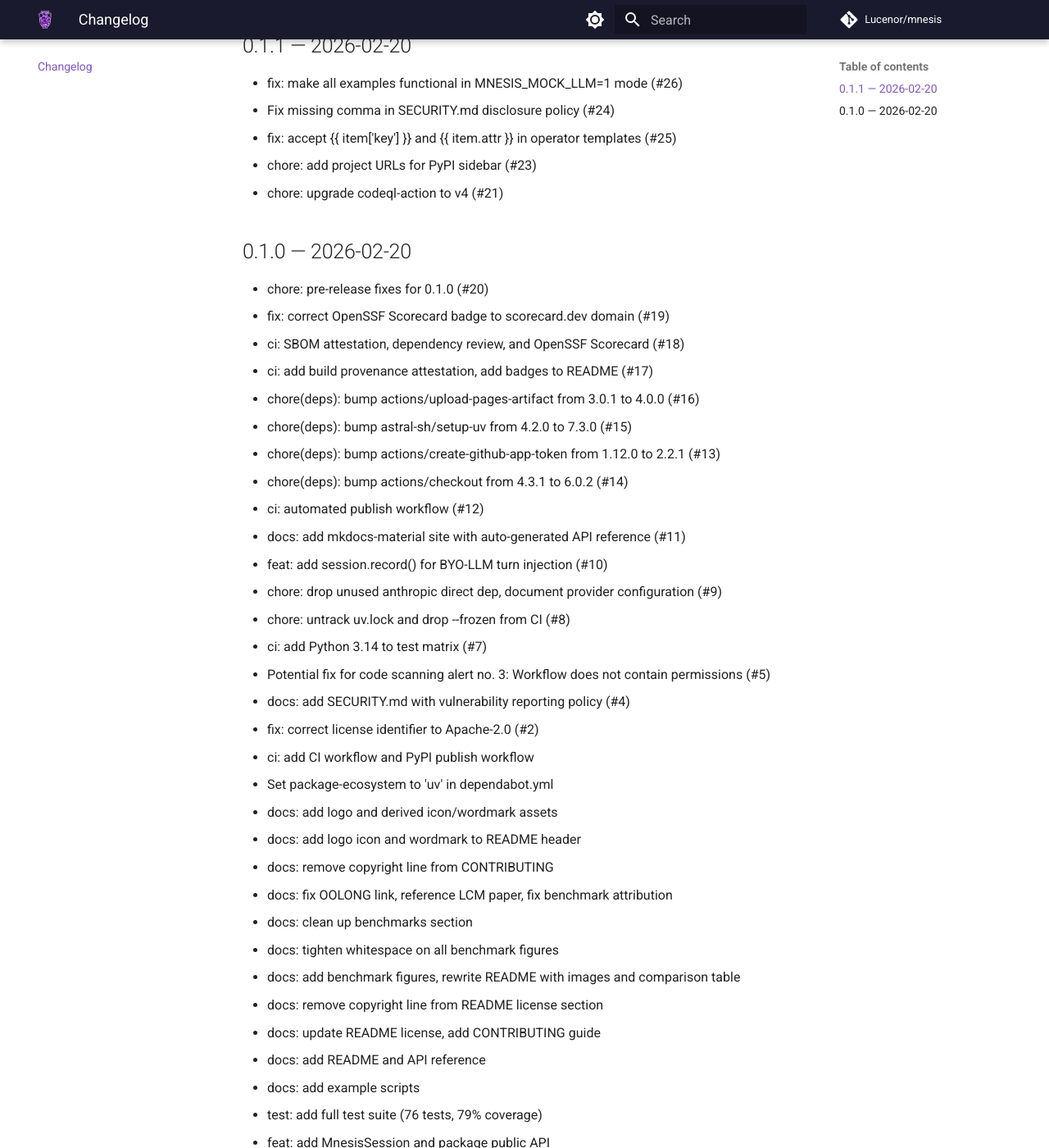
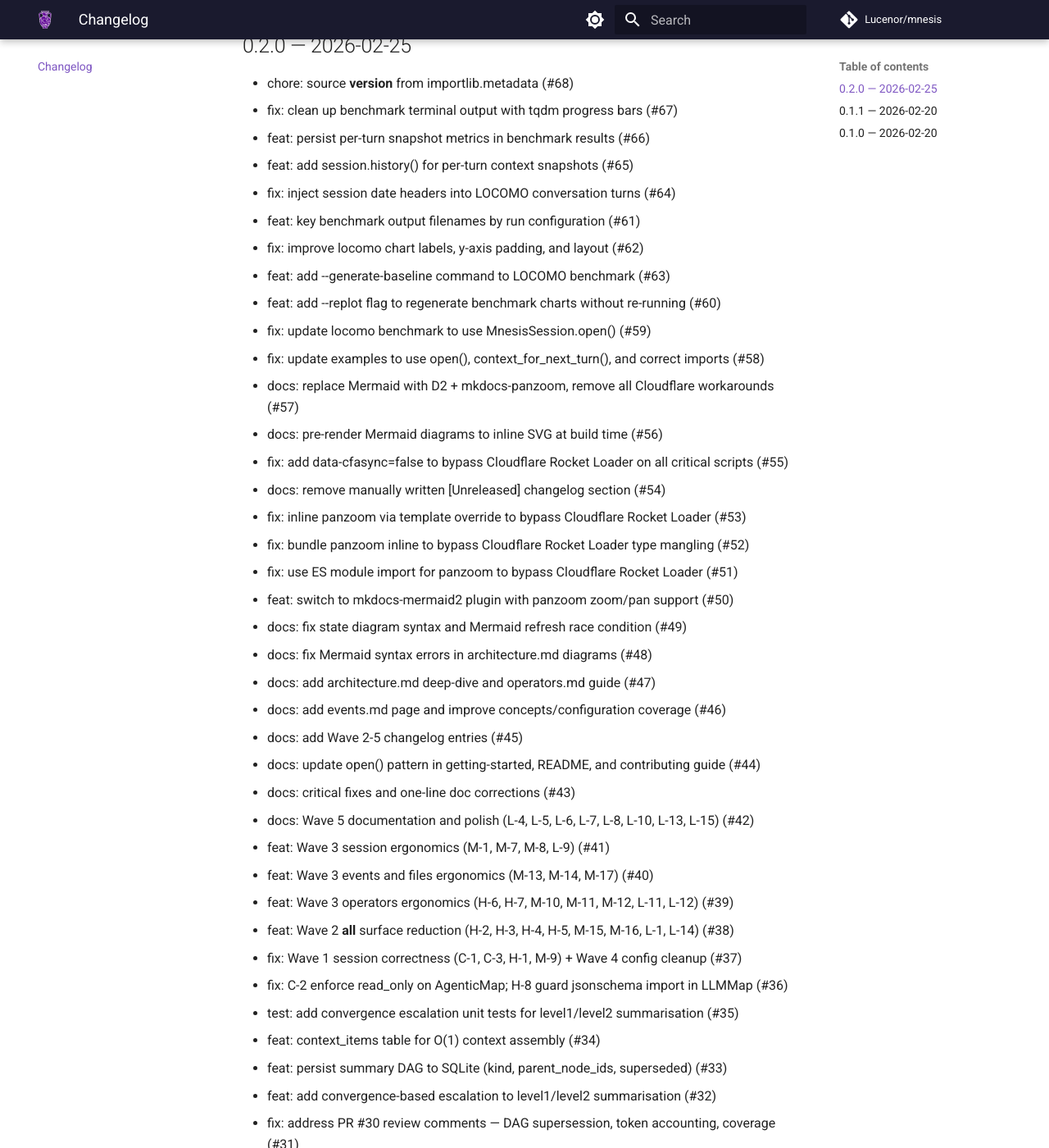
Before and after one commit to Lucenor/mnesis, an MkDocs documentation site: the page built from docs/changelog.md, in a window 1280 px wide and 1400 px high, scrolled down 190 px. Shown: the whole window at 82% size. Built offline with MkDocs 1.6.1 and Material for MkDocs 9.7.7, drawn with Linux system fonts in a browser that asks for light colours; comment, search, counter and statistics services are not loaded; some of the changed text lies outside the part shown.

Commit message:
chore: release 0.2.0

```diff
--- a/docs/changelog.md
+++ b/docs/changelog.md
@@ -1,4 +1,48 @@
 # Changelog
+
+## 0.2.0 — 2026-02-25
+
+- chore: source __version__ from importlib.metadata (#68)
+- fix: clean up benchmark terminal output with tqdm progress bars (#67)
+- feat: persist per-turn snapshot metrics in benchmark results (#66)
+- feat: add session.history() for per-turn context snapshots (#65)
+- fix: inject session date headers into LOCOMO conversation turns (#64)
+- feat: key benchmark output filenames by run configuration (#61)
+- fix: improve locomo chart labels, y-axis padding, and layout (#62)
+- feat: add --generate-baseline command to LOCOMO benchmark (#63)
+- feat: add --replot flag to regenerate benchmark charts without re-running (#60)
+- fix: update locomo benchmark to use MnesisSession.open() (#59)
+- fix: update examples to use open(), context_for_next_turn(), and correct imports (#58)
+- docs: replace Mermaid with D2 + mkdocs-panzoom, remove all Cloudflare workarounds (#57)
+- docs: pre-render Mermaid diagrams to inline SVG at build time (#56)
+- fix: add data-cfasync=false to bypass Cloudflare Rocket Loader on all critical scripts (#55)
+- docs: remove manually written [Unreleased] changelog section (#54)
+- fix: inline panzoom via template override to bypass Cloudflare Rocket Loader (#53)
+- fix: bundle panzoom inline to bypass Cloudflare Rocket Loader type mangling (#52)
+- fix: use ES module import for panzoom to bypass Cloudflare Rocket Loader (#51)
+- feat: switch to mkdocs-mermaid2 plugin with panzoom zoom/pan support (#50)
+- docs: fix state diagram syntax and Mermaid refresh race condition (#49)
+- docs: fix Mermaid syntax errors in architecture.md diagrams (#48)
+- docs: add architecture.md deep-dive and operators.md guide (#47)
+- docs: add events.md page and improve concepts/configuration coverage (#46)
+- docs: add Wave 2-5 changelog entries (#45)
+- docs: update open() pattern in getting-started, README, and contributing guide (#44)
+- docs: critical fixes and one-line doc corrections (#43)
+- docs: Wave 5 documentation and polish (L-4, L-5, L-6, L-7, L-8, L-10, L-13, L-15) (#42)
+- feat: Wave 3 session ergonomics (M-1, M-7, M-8, L-9) (#41)
+- feat: Wave 3 events and files ergonomics (M-13, M-14, M-17) (#40)
+- feat: Wave 3 operators ergonomics (H-6, H-7, M-10, M-11, M-12, L-11, L-12) (#39)
+- feat: Wave 2 __all__ surface reduction (H-2, H-3, H-4, H-5, M-15, M-16, L-1, L-14) (#38)
+- fix: Wave 1 session correctness (C-1, C-3, H-1, M-9) + Wave 4 config cleanup (#37)
+- fix: C-2 enforce read_only on AgenticMap; H-8 guard jsonschema import in LLMMap (#36)
+- test: add convergence escalation unit tests for level1/level2 summarisation (#35)
+- feat: context_items table for O(1) context assembly (#34)
+- feat: persist summary DAG to SQLite (kind, parent_node_ids, superseded) (#33)
+- feat: add convergence-based escalation to level1/level2 summarisation (#32)
+- fix: address PR #30 review comments — DAG supersession, token accounting, coverage (#31)
+- feat: add condensation, file ID propagation, multi-round loop, soft/hard threshold, input cap (#30)
+- docs: beautify mkdocs site with Material theme enhancements (#29)
+- feat: add LOCOMO benchmark for evaluating compaction quality (#27)
 
 ## 0.1.1 — 2026-02-20
 
--- a/pyproject.toml
+++ b/pyproject.toml
@@ -4,7 +4,7 @@ build-backend = "hatchling.build"
 
 [project]
 name = "mnesis"
-version = "0.1.1"
+version = "0.2.0"
 description = "Lossless Context Management — persistent memory for LLM agent sessions"
 readme = "README.md"
 requires-python = ">=3.12"
```
